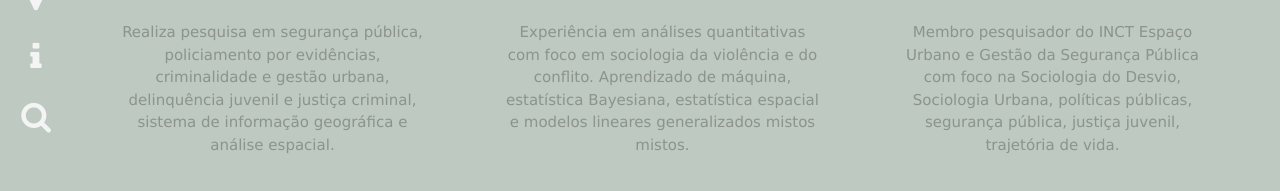
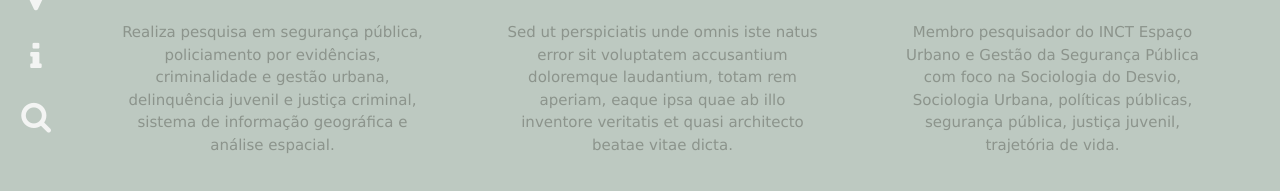
Before and after one commit to wemigliari/crisp, a plain HTML site: page equipe.html in a window 1280 px wide. Shown: the part 515-706 px from the top of the page. Drawn offline with nearby package versions, Linux system fonts and the light colour scheme; some icons are missing; files whose address does not match are found by name; a web font is replaced by a local one.

Commit message:
First commit

```diff
--- a/equipe.html
+++ b/equipe.html
@@ -131,7 +131,7 @@ function closeSlideMenu () {
 									<img src="images/crisp_claudio_chaves.jpeg" alt="CRISP">
 									<h3 style="color: #f3f4f3;">Cláudio Chaves Beato</h3>
 									<strong class="role">Professor Titular do Departamento de Sociologia/UFMG</strong>
-									<p style="color: #8c948c;">Experiência em análises quantitativas com foco em sociologia da violência e do conflito. Aprendizado de máquina, estatística Bayesiana, estatística espacial e modelos lineares generalizados mistos mistos.</p>
+									<p style="color: #8c948c;">Sed ut perspiciatis unde omnis iste natus error sit voluptatem accusantium doloremque laudantium, totam rem aperiam, eaque ipsa quae ab illo inventore veritatis et quasi architecto beatae vitae dicta.</p>
 									<ul class="fh5co-social-icons">
 										<li><a href="http://lattes.cnpq.br/7893235207392165"><i class="fa-2 ai ai-lattes ai-3x"></i></a></li>
 										<li><a href="http://lattes.cnpq.br/7893235207392165"><i class="fa-2 ai ai-orcid ai-3x"></i></a></li>
```
